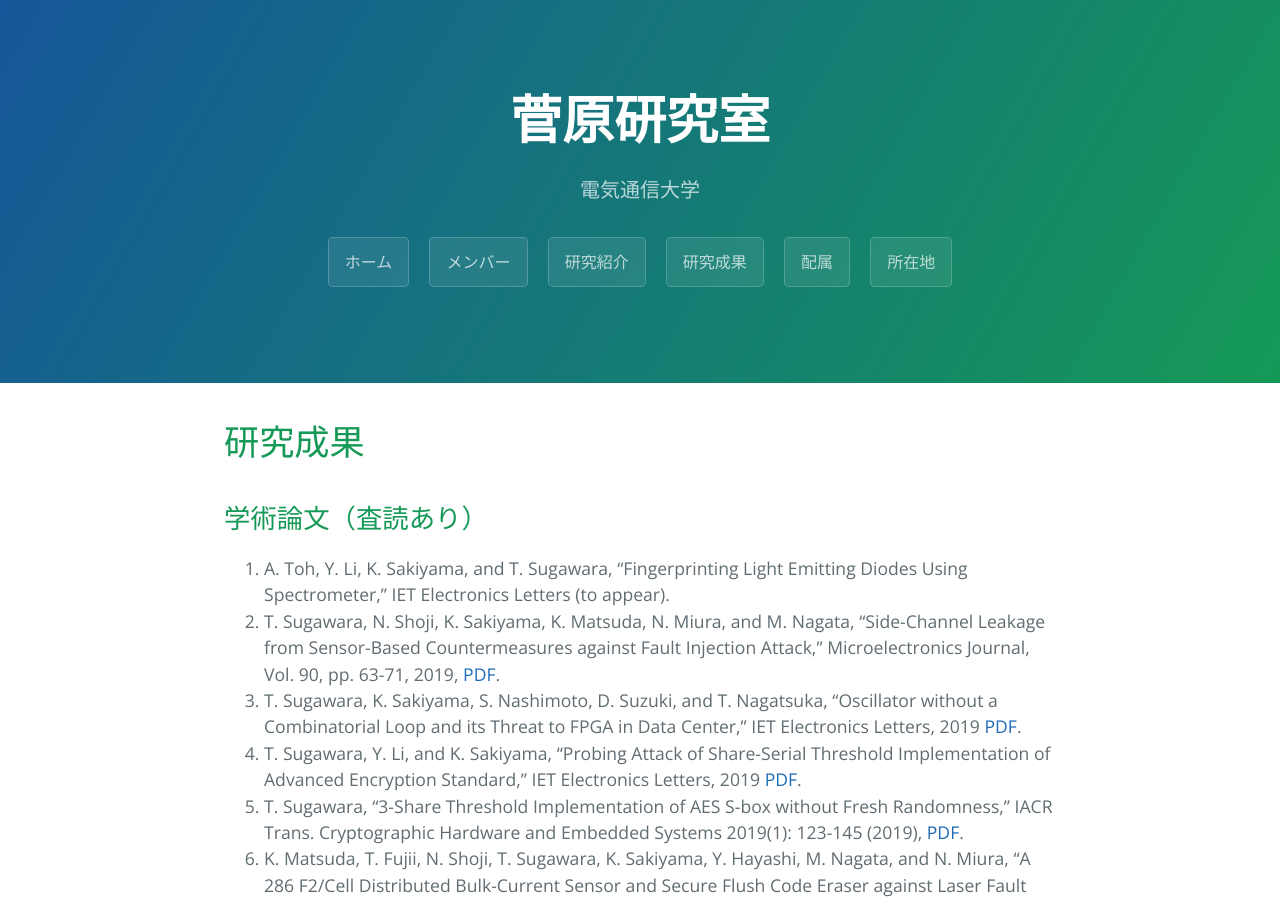
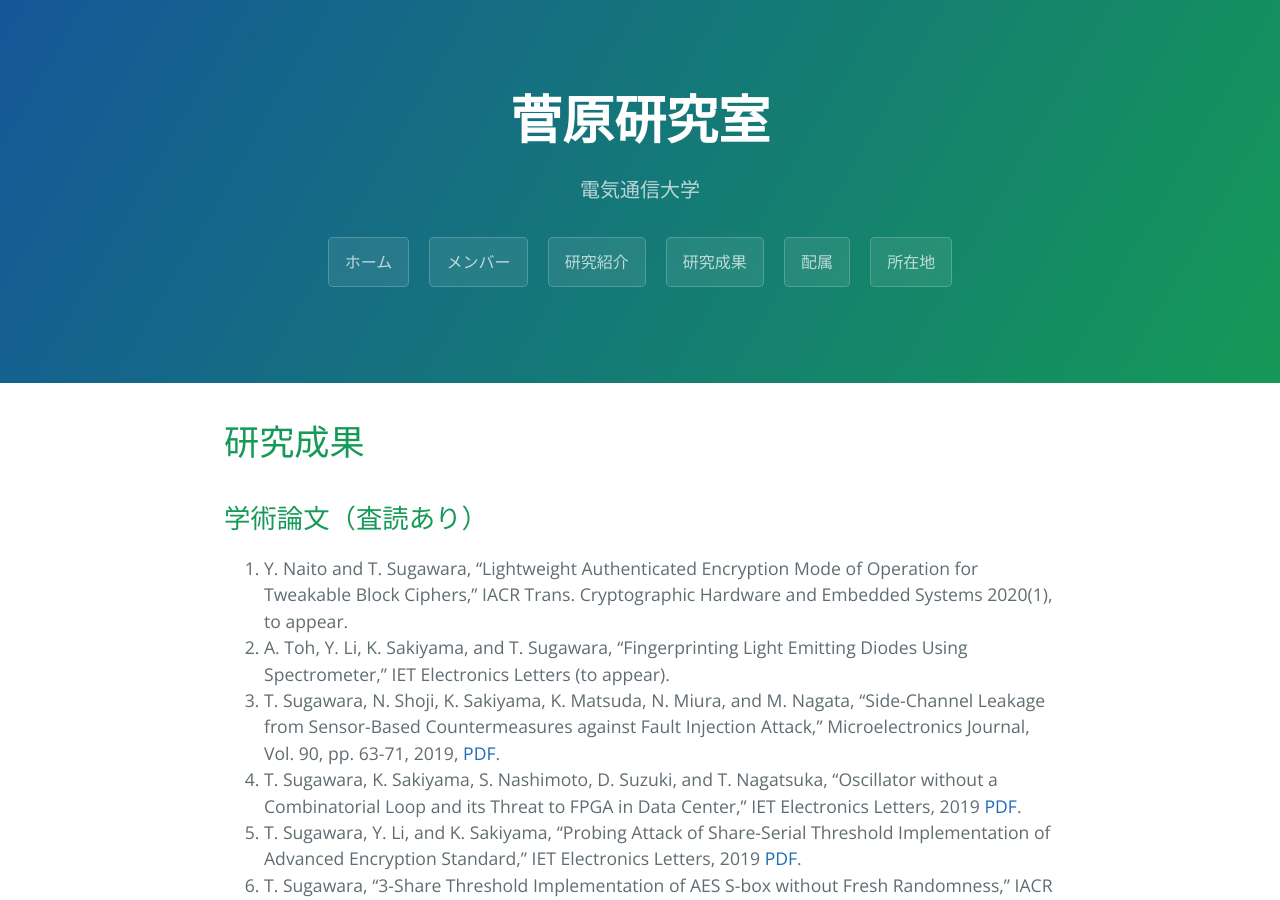
Before and after one commit to sugawara-bbbb/weblab, a Jekyll site: the page built from publication.md, in a window 1280 px wide and 900 px high. Built offline with Jekyll 4.4.1, drawn with Linux system fonts in a browser that asks for light colours; our own code applies the rules of GitHub Pages for plain Markdown files.

Commit message:
研究成果を追加

```diff
--- a/publication.md
+++ b/publication.md
@@ -8,6 +8,8 @@ layout: default
 
 
 ## 学術論文（査読あり）
+
+1. Y. Naito and T. Sugawara, "Lightweight Authenticated Encryption Mode of Operation for Tweakable Block Ciphers," IACR Trans. Cryptographic Hardware and Embedded Systems 2020(1), to appear.
 1. A. Toh, Y. Li, K. Sakiyama, and T. Sugawara, "Fingerprinting Light Emitting Diodes Using Spectrometer," IET Electronics Letters (to appear).
 1. T. Sugawara, N. Shoji, K. Sakiyama, K. Matsuda, N. Miura, and M. Nagata, "Side-Channel Leakage from Sensor-Based Countermeasures against Fault Injection Attack," Microelectronics Journal, Vol. 90, pp. 63-71, 2019, [PDF](https://www.sciencedirect.com/science/article/pii/S0026269218309534/pdfft?md5=41669e5a35c86b818295ed653078e7f8).
 1. T. Sugawara, K. Sakiyama, S. Nashimoto, D. Suzuki, and T. Nagatsuka, "Oscillator without a Combinatorial Loop and its Threat to FPGA in Data Center," IET Electronics Letters, 2019 [PDF](https://digital-library.theiet.org/content/journals/10.1049/el.2019.0163).
```
